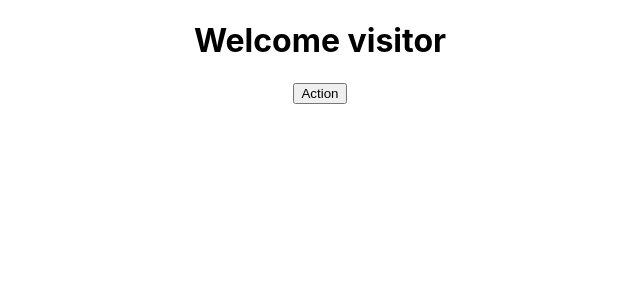
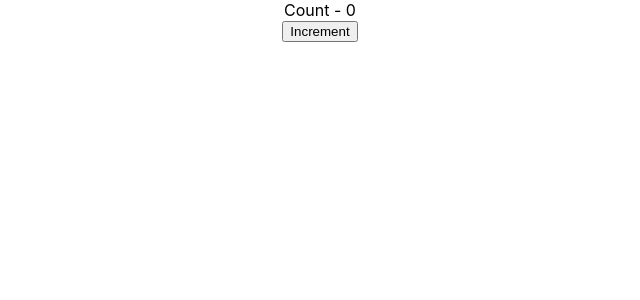
Before and after one commit to DevKaioD/react-projects, a React (Create React App) app in the folder hello/: page / in a window 1280 px wide. Shown: the top 300 px of the page, without its empty margins (320-960 px from the left). Built offline with nearby package versions, Linux system fonts and the light colour scheme.

Commit message:
count.js creation

```diff
--- a/hello/src/App.js
+++ b/hello/src/App.js
@@ -4,12 +4,15 @@
 import Welcome from './components/welcome';
 import Hello from './components/hello';
 import Message from './components/message';
+import Counter from './components/counter';
 
 function App() {
   return (
     <div className="App">
+      <Counter />
+
+      { /*
       <Message />
-      { /*
       <Greet name="Kaio" nickname="Kai Caçimba">
         <p>This is a children</p>
       </Greet>
--- /dev/null
+++ b/hello/src/components/counter.js
@@ -0,0 +1,42 @@
+import React, { Component } from 'react'
+
+export class Counter extends Component {
+
+    constructor(props) {
+        super(props)
+        this.state = {
+            count: 0
+        }
+    }
+    increment() {
+        /*this.setState({
+            count: this.state.count + 1
+        }, () => {
+            console.log('Callback value = ', this.state.count)
+        })*/
+
+        this.setState((prevState) => ({
+            count: prevState.count + 1
+        }))
+        console.log(this.state.count)
+    }
+
+    incrementFive() {
+        this.increment()
+        this.increment()
+        this.increment()
+        this.increment()
+        this.increment()
+    }
+
+    render() {
+        return (
+            <div>
+                <div>Count - {this.state.count}</div>
+                <button onClick={() => this.incrementFive()}>Increment</button>
+            </div>
+        )
+    }
+}
+
+export default Counter;
```
